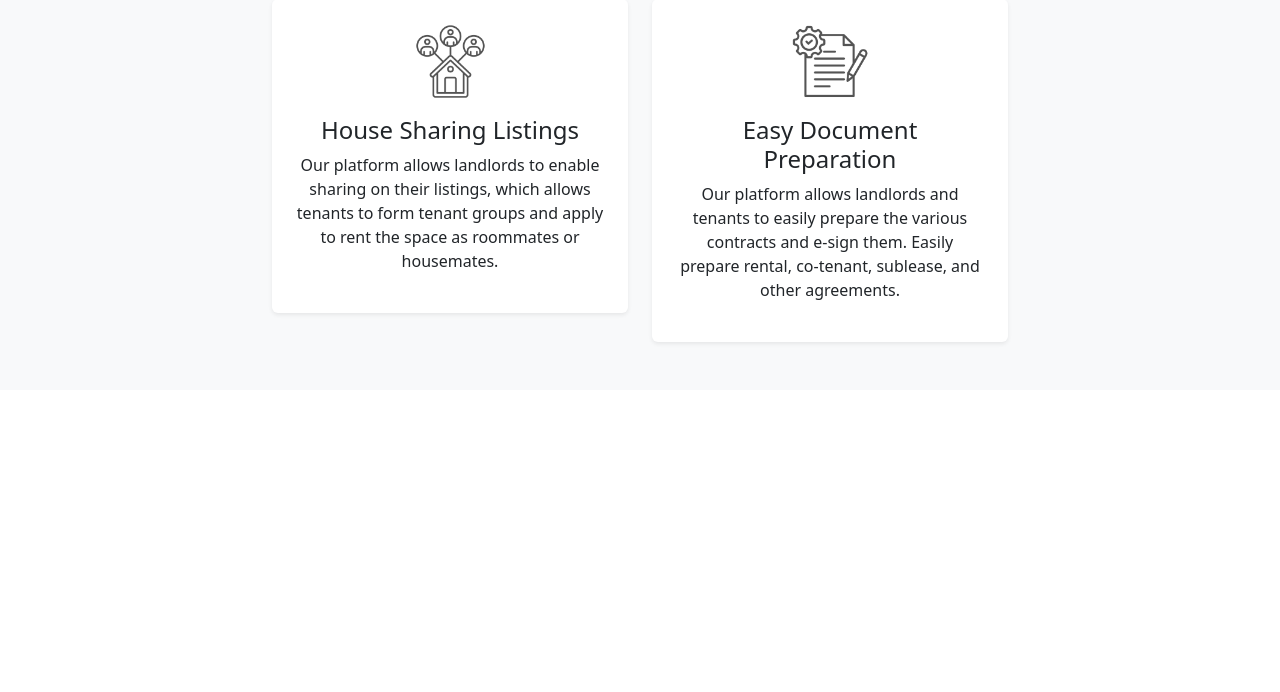
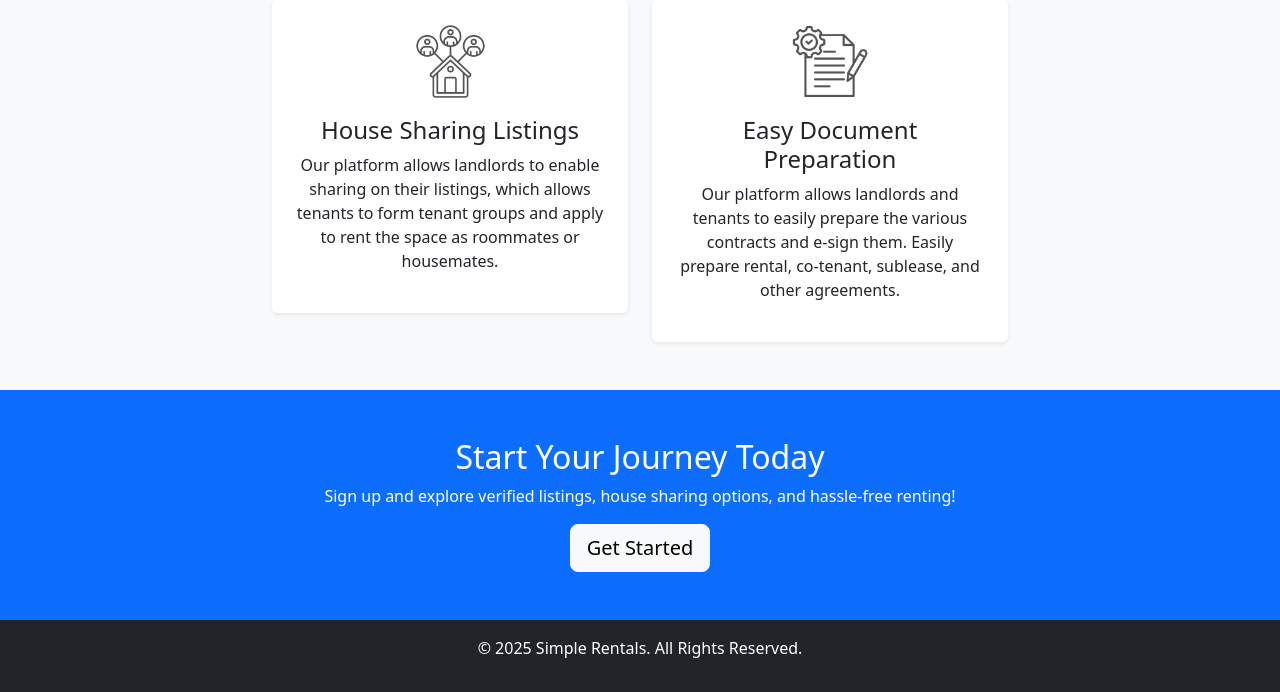
Before and after one commit to jdavidIP/Simple-Rentals, a Django app: template simpleRentals/marketplace/templates/home.html in a window 1280 px wide. Shown: the part 1297-1989 px from the top of the page. Before the commit the page ends 1642 px from the top, so only its background shows below. Run offline with Django 5.2, Linux system fonts and the light colour scheme; the template is opened without the code that fills it, so the values that code supplies are empty.

Commit message:
Added the start/call to action section and footer

```diff
--- a/simpleRentals/marketplace/templates/home.html
+++ b/simpleRentals/marketplace/templates/home.html
@@ -77,5 +77,17 @@
                 </div>
             </div>
         </section>
+
+        <section id="start" class="text-center py-5 bg-primary text-white">
+            <div class="container">
+                <h2>Start Your Journey Today</h2>
+                <p>Sign up and explore verified listings, house sharing options, and hassle-free renting!</p>
+                <a href="register" class="btn btn-light btn-lg">Get Started</a>
+            </div>
+        </section>
+
+        <footer class="bg-dark text-white text-center py-3">
+            <p>&copy; 2025 Simple Rentals. All Rights Reserved.</p>
+        </footer>
     </body>
 </html>
```
